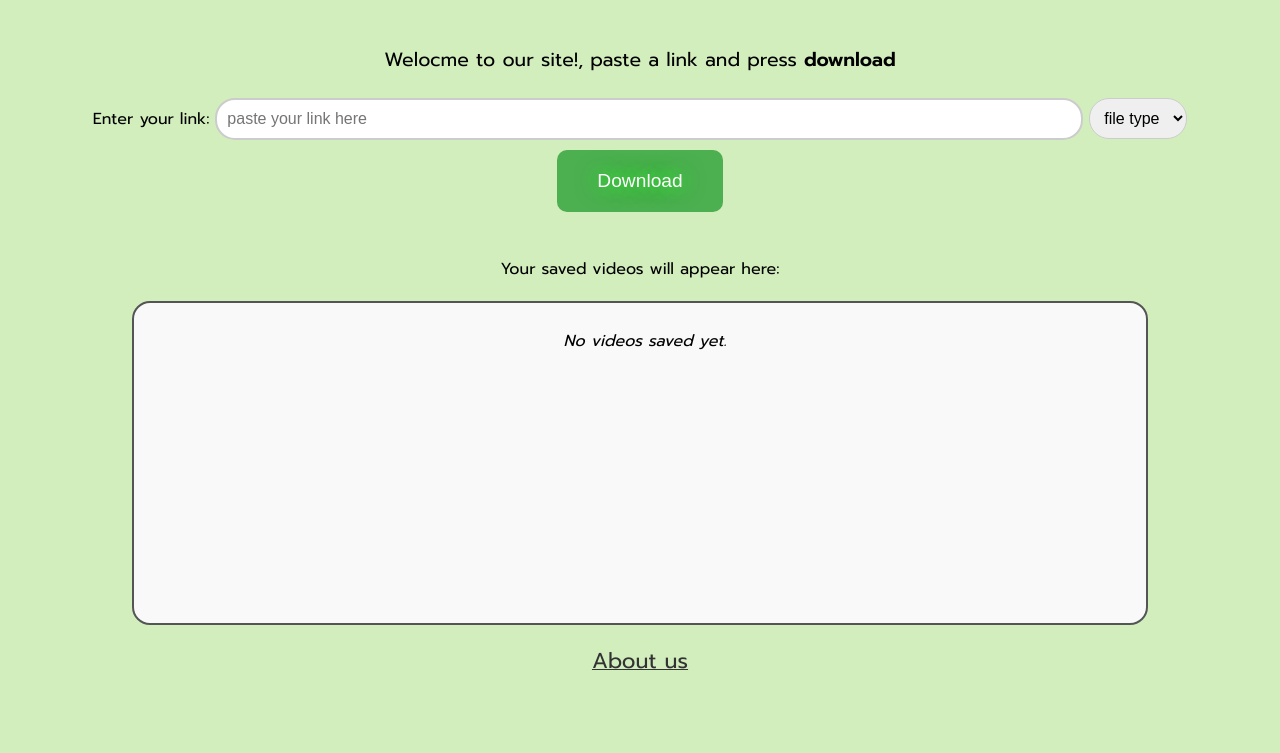
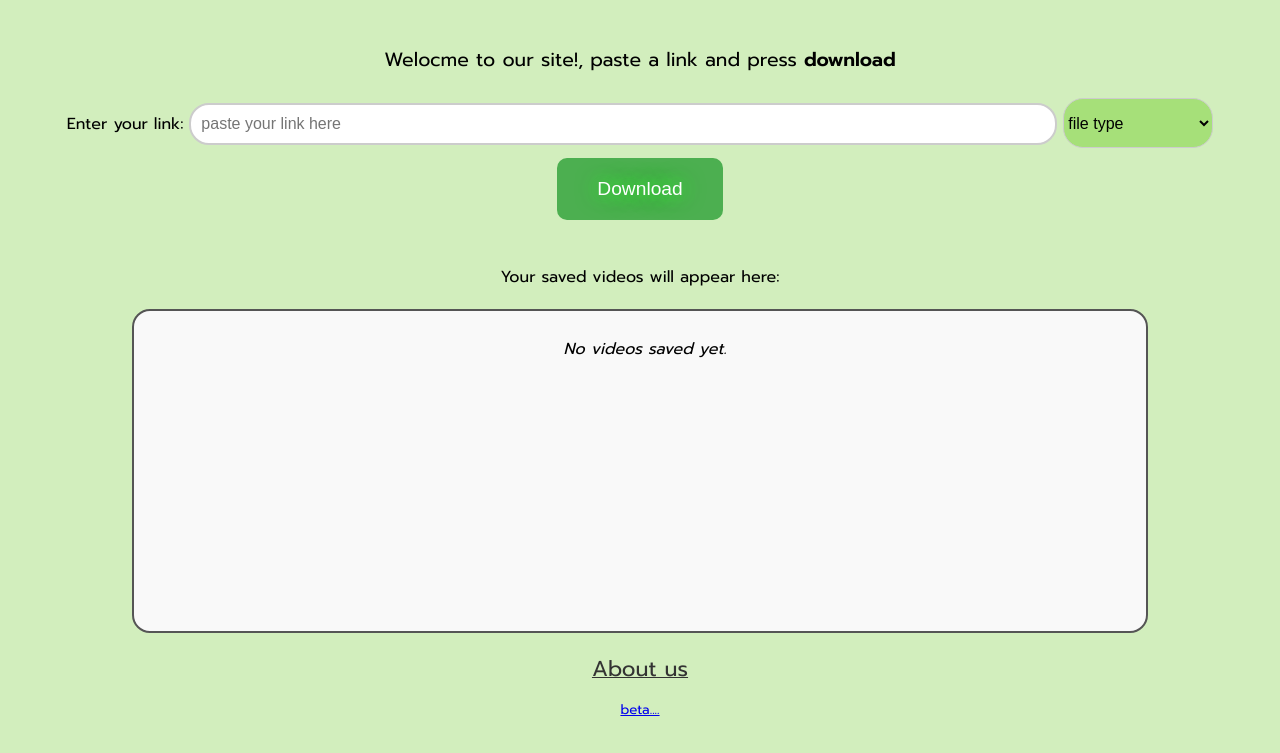
Before and after one commit to RoL4ik/html-css, a plain HTML site: page index.html in a window 1280 px wide. Shown: the part 117-870 px from the top of the page. Before the commit the page ends 814 px from the top, so only its background shows below. Drawn offline with Linux system fonts and the light colour scheme.

Commit message:
select fix

```diff
--- a/css/main.css
+++ b/css/main.css
@@ -88,15 +88,17 @@ button:hover {
 }
 
 select {
-    padding: 10px;
+    width: 150px;
+    height: 50px;
     font-size: 16px;
     border: 1px solid #ccc;
     border-radius: 20px;
     transition-duration: 0.3s;
+    background-color: #a6e079;
 }
 
 select:hover {
-    background-color: #eceaea;
+    background-color: #bae797;
     transition-duration: 0.3s;
     transform: translateY(-5px)
 }
--- a/index.html
+++ b/index.html
@@ -40,6 +40,11 @@
         <big>About us</big>
     </a>
 
+
+    <a href="beta.html">
+        <small><p>beta....</p></small>
+    </a>
+
     <script src="js/main.js"></script>
 
 </body>
```
